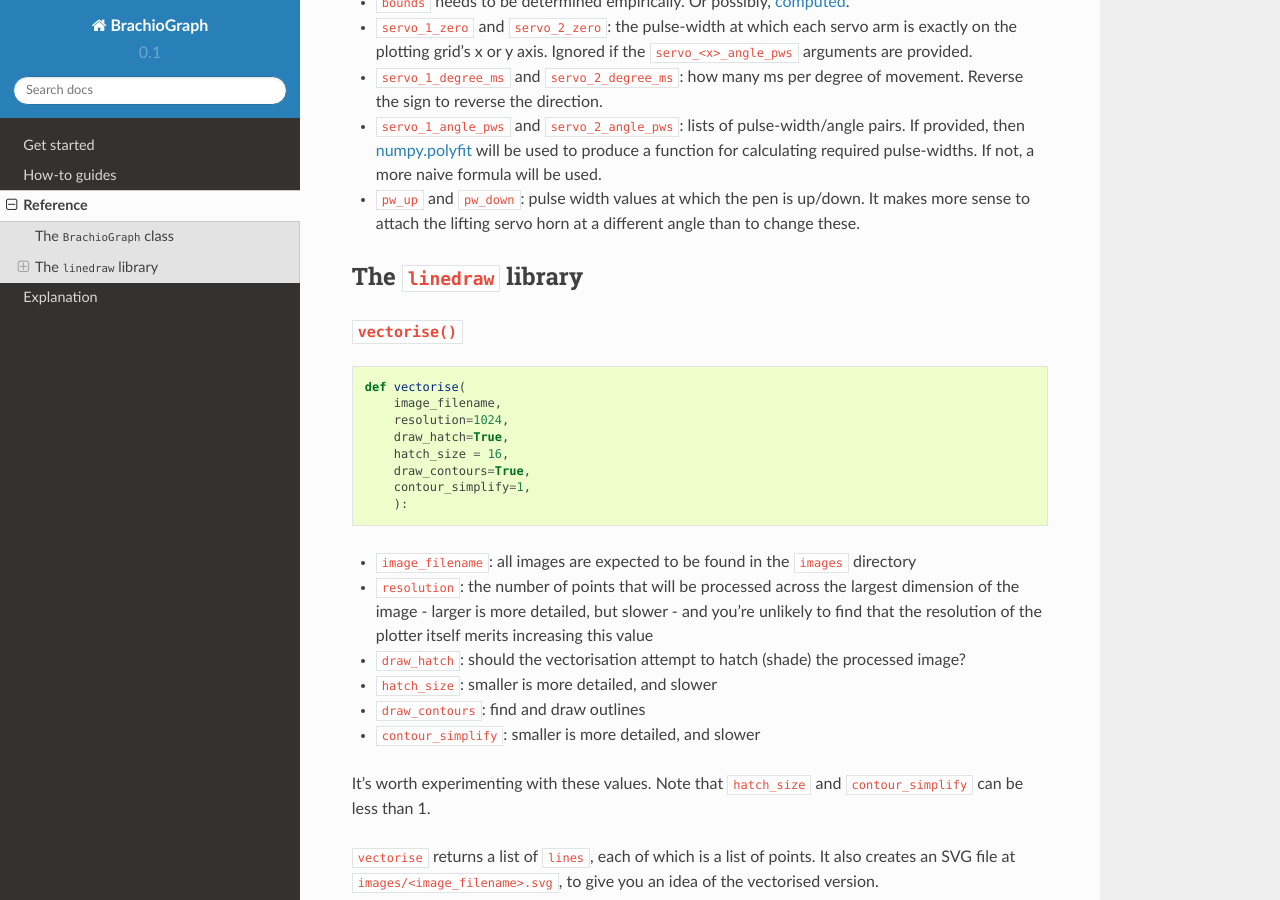
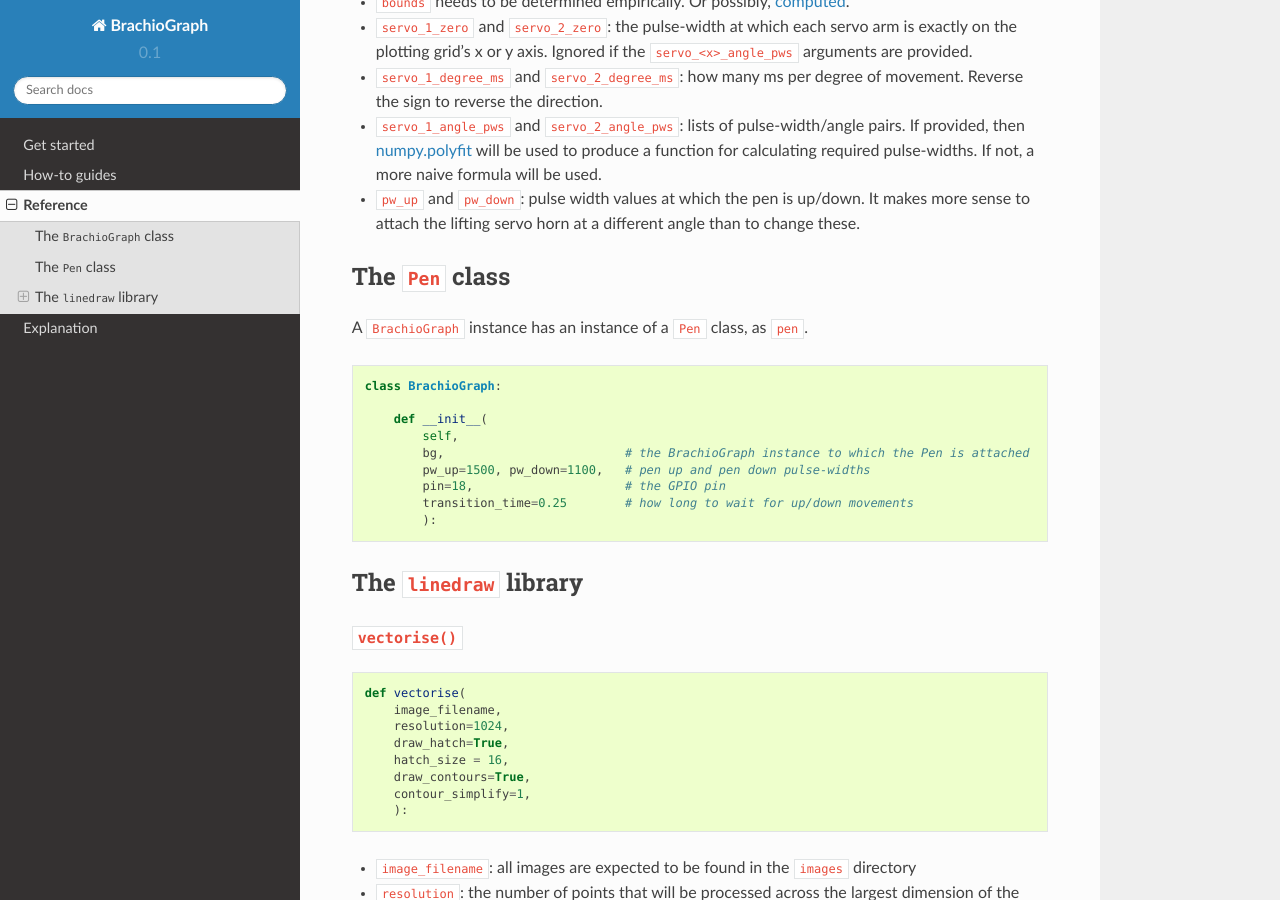
Before and after one commit to evildmp/BrachioGraph, a Sphinx documentation site: the page built from docs/reference.rst, in a window 1280 px wide and 900 px high, scrolled down 619 px. Built offline with Sphinx 7.4.7 and the Read the Docs theme 2.0.0, drawn with Linux system fonts in a browser that asks for light colours.

Commit message:
More documentation

```diff
--- a/docs/reference.rst
+++ b/docs/reference.rst
@@ -40,6 +40,24 @@ The ``BrachioGraph`` class
   servo horn at a different angle than to change these.
 
 
+The ``Pen`` class
+---------------------------
+
+A ``BrachioGraph`` instance has an instance of a ``Pen`` class, as ``pen``.
+
+::
+
+    class BrachioGraph:
+
+        def __init__(
+            self,
+            bg,                         # the BrachioGraph instance to which the Pen is attached
+            pw_up=1500, pw_down=1100,   # pen up and pen down pulse-widths
+            pin=18,                     # the GPIO pin
+            transition_time=0.25        # how long to wait for up/down movements
+            ):
+
+
 The ``linedraw`` library
 ------------------------
 
```
Also changed, not shown: docs/how-to/prepare-pi.rst (+14 -0 lines), 1 other file.
